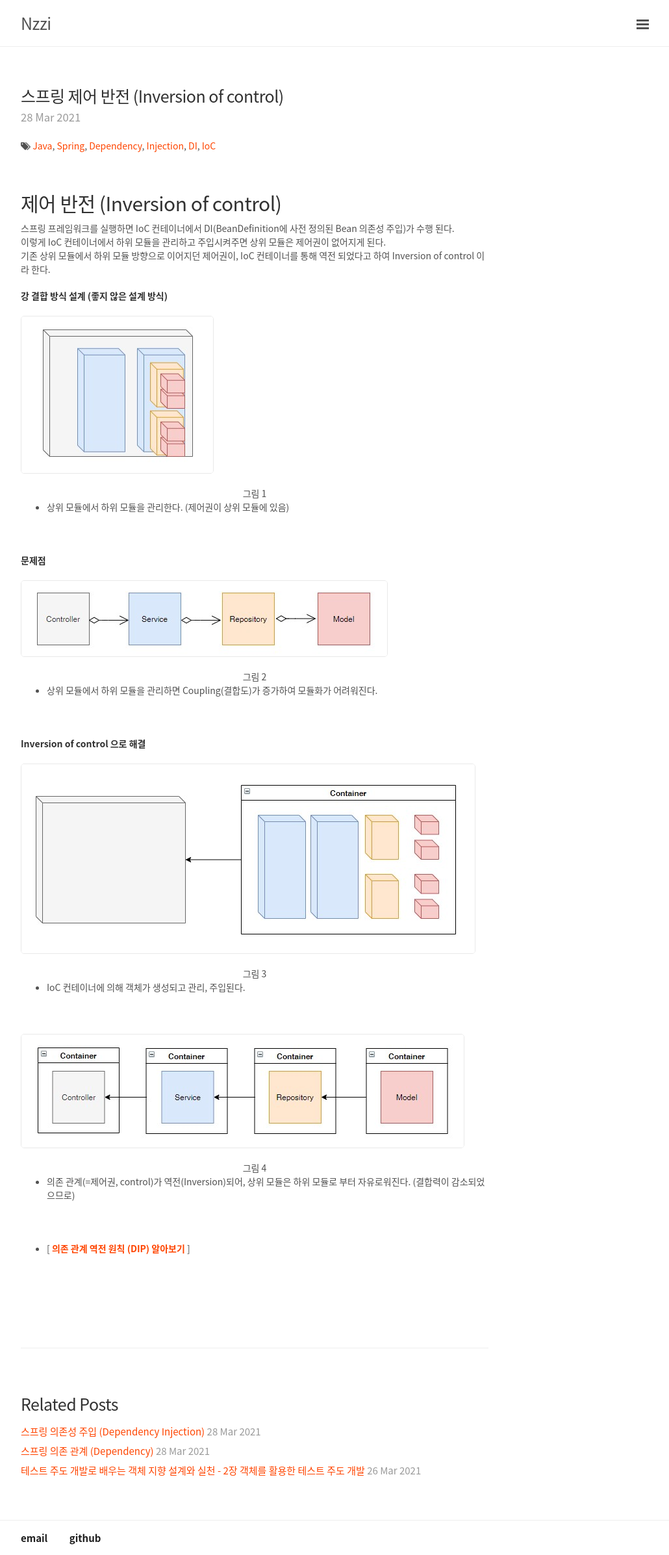
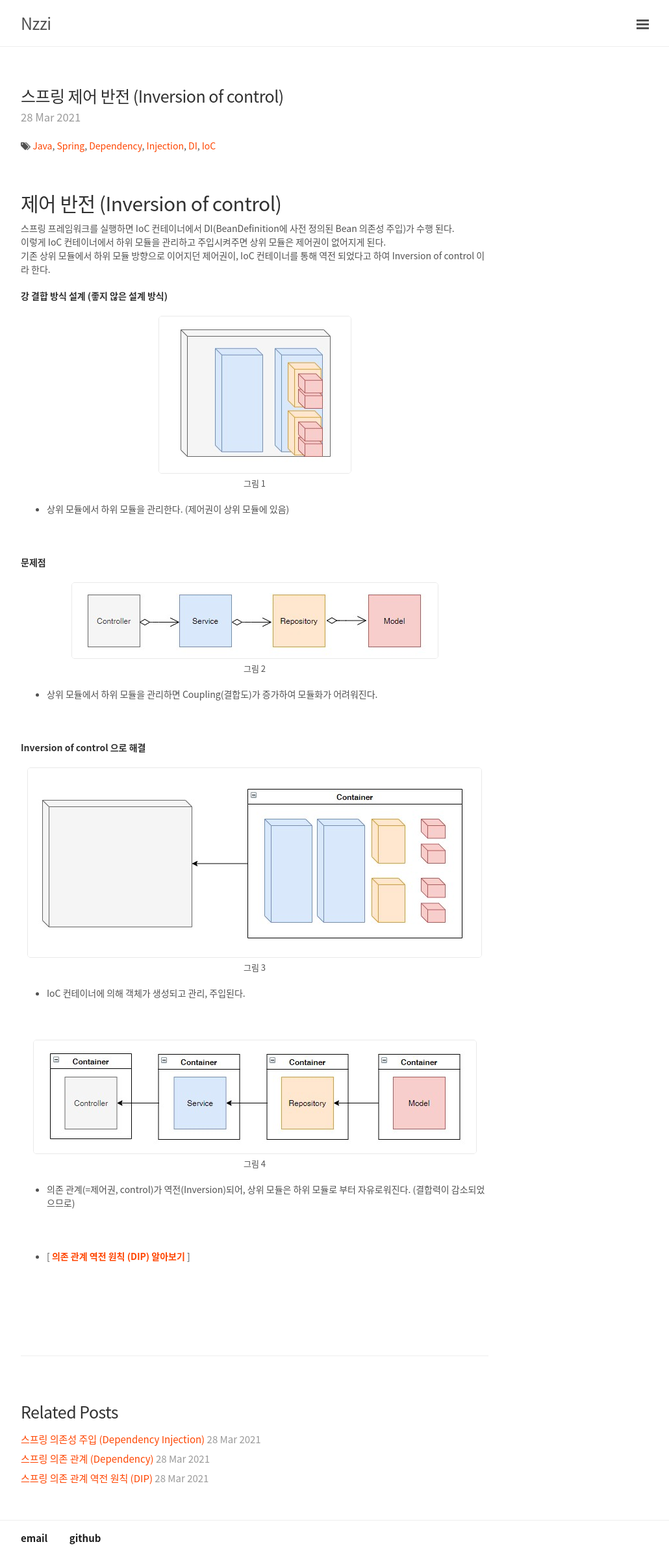
Before and after one commit to cholnh/cholnh.github.io, a Jekyll site: the page built from _posts/Dev/Spring/2021-3-28-스프링-제어-반전.md, in a window 1280 px wide. Shown: the whole page at 65% size, without its empty margins (248-1278 px from the left). Built offline with Jekyll 4.4.1, drawn with Linux system fonts in a browser that asks for light colours; comment, search, counter and statistics services are not loaded.

Commit message:
post spring 스프링 의존 관계 역전 원칙

````diff
--- a/_includes/head.html
+++ b/_includes/head.html
@@ -30,6 +30,7 @@
   <link rel="stylesheet" href="/public/css/poole.css">
   <link rel="stylesheet" href="/public/css/syntax.css">
   <link rel="stylesheet" href="/public/css/lanyon.css">
+  <link rel="stylesheet" href="/public/css/nzzi.css">
   <link rel="stylesheet" href="https://cdnjs.cloudflare.com/ajax/libs/font-awesome/4.7.0/css/font-awesome.min.css">
 
   <!-- Icons -->
--- /dev/null
+++ b/_posts/Dev/Spring/2021-3-28-스프링-의존-관계-역전-원칙.md
@@ -0,0 +1,101 @@
+---
+layout: post
+title:  "스프링 의존 관계 역전 원칙 (DIP)"
+categories: Spring
+tags: Java Spring Dependency DIP
+comments: true
+---
+
+## 의존 관계 역전 원칙 (from SOLID)
+<div class="nzzi-image-box">
+  <img src="{{ site.url }}/assets/spring/dip1.jpg" width="700"/>
+  <div>그림 1</div>
+</div>
+
+**문제**
+- 이렇게 고수준 모듈이 저수준 모듈을 의존하고, 저수준 모듈이 다시 고수준 모듈을 의존하는 것을 **의존성 부패(Dependency Rot)** 라고 한다.
+- 또한 지나친 의존관계는 많은 변경 포인를 유발한다.
+
+<br/>
+
+**지나친 의존 관계**
+<div class="nzzi-image-box">
+  <img src="{{ site.url }}/assets/spring/dip2.png" width="700"/>
+  <div>그림 2</div>
+</div>
+
+<br/>
+
+**확장에 유연하지 못함**
+```java
+@RequestMapping(value = "/payments", method = RequestMethod.POST)
+public void pay(PaymentRequest req){
+    if (req.getType() == CardType.SHINHAN) {
+        shinhanCardPaymentService.pay(req);
+    }
+    else if (req.getType() == CardType.WOORI) {
+        wooriCardPaymentService.pay(req);
+    }
+    ...
+    // 이런 반복적인 if 구조는 리팩터링 대상일 확률이 높다..
+}
+```
+
+**해결**
+- 의존 관계 역전 원칙 : DIP (Dependency Inversion Principle)
+
+> " 고차원 모듈은 저차원 모듈에 의존하면 안된다. 이 모듈 모두 다른 추상화된 것에 의존해야 한다.
+    추상화 된 것은 구체적인 것에 의존하면 안 된다. 구체적인 것이 추상화된 것에 의존해야 한다. "
+
+1. 고차원 모듈에 존재하는 저차원 모듈 의존을 끊는다.
+    <div class="nzzi-image-box">
+      <img src="{{ site.url }}/assets/spring/dip3.png" width="700"/>
+      <div>그림 3</div>
+    </div>
+
+2. 모듈 모두 다른 추상화된 것에 의존해야 한다. 추상화 된 것은 구체적인 것에 의존하면 안 된다.
+    <div class="nzzi-image-box">
+      <img src="{{ site.url }}/assets/spring/dip4.png" width="700"/>
+      <div>그림 4</div>
+    </div>
+
+3. 구체적인 것이 추상화된 것에 의존해야 한다.
+    <div class="nzzi-image-box">
+      <img src="{{ site.url }}/assets/spring/dip5.png" width="700"/>
+      <div>그림 5</div>
+    </div>
+
+<br/>
+
+- 의존성 부패가 발생한 코드는 class들이 전부 엉켜있어 재사용이 불가능하다. (가독성, 유지보수성 모두 떨어짐)
+- 목 객체로 대체될 수도 없으며, 단위 테스트도 불가능한 경우가 대부분이다.
+
+<br/>
+
+**의존성이 역전된 코드**
+
+```java
+class PaymentController {
+    @RequestMapping(value = "/payments", method = RequestMethod.POST)
+    public void pay(PaymentRequest req) {
+        final PaymentService paymentService = paymentFactory.getType(req.getType());
+        paymentService.pay(req);
+    }
+}
+
+public interface PaymentService {
+    void pay(PaymentRequest req);
+}
+
+public class ShinhanPaymentService implements PaymentService {
+    @Override
+    public void pay(PaymentRequest req) {
+        shinhanApi.pay(req);
+    }
+}
+```
+
+> " 또한 확장에는 열려있고 변경에는 닫혀있는 **'OCP'** 를 준수하게 된다. "
+
+<br/>
+<br/>
--- a/_posts/Dev/Spring/2021-3-28-스프링-제어-반전.md
+++ b/_posts/Dev/Spring/2021-3-28-스프링-제어-반전.md
@@ -13,8 +13,8 @@
 기존 상위 모듈에서 하위 모듈 방향으로 이어지던 제어권이, IoC 컨테이너를 통해 역전 되었다고 하여 Inversion of control 이라 한다.
 
 **강 결합 방식 설계 (좋지 않은 설계 방식)**
-<div style="text-align:center">
-  <img src="{{ site.url }}/assets/spring/ioc1.jpg" style="border: 1px solid #e9e9e9;" />
+<div class="nzzi-image-box">
+  <img src="{{ site.url }}/assets/spring/ioc1.jpg"/>
   <div>그림 1</div>
 </div>
 
@@ -23,8 +23,8 @@
 <br/>
 
 **문제점**
-<div style="text-align:center">
-  <img src="{{ site.url }}/assets/spring/ioc2.jpg" style="border: 1px solid #e9e9e9;" />
+<div class="nzzi-image-box">
+  <img src="{{ site.url }}/assets/spring/ioc2.jpg"/>
   <div>그림 2</div>
 </div>
 
@@ -33,8 +33,8 @@
 <br/>
 
 **Inversion of control 으로 해결**
-<div style="text-align:center">
-  <img src="{{ site.url }}/assets/spring/ioc3.jpg" style="border: 1px solid #e9e9e9;" />
+<div class="nzzi-image-box">
+  <img src="{{ site.url }}/assets/spring/ioc3.jpg"/>
   <div>그림 3</div>
 </div>
 
@@ -42,8 +42,8 @@
 
 <br/>
 
-<div style="text-align:center">
-  <img src="{{ site.url }}/assets/spring/ioc4.jpg" style="border: 1px solid #e9e9e9;" />
+<div class="nzzi-image-box">
+  <img src="{{ site.url }}/assets/spring/ioc4.jpg"/>
   <div>그림 4</div>
 </div>
 
--- /dev/null
+++ b/public/css/nzzi.css
@@ -0,0 +1,11 @@
+.nzzi-image-box {
+  text-align:center;
+  margin-bottom:20px;
+  font-size: 13px;
+}
+
+.nzzi-image-box img {
+  display: inline;
+  margin-bottom: 0;
+  border: 1px solid #e9e9e9;
+}
````
Also changed, not shown: _posts/Dev/Spring/2021-3-28-스프링-의존-관계.md (+2 -2 lines), _posts/Dev/Spring/2021-3-28-스프링-의존성-주입.md (+2 -2 lines).
